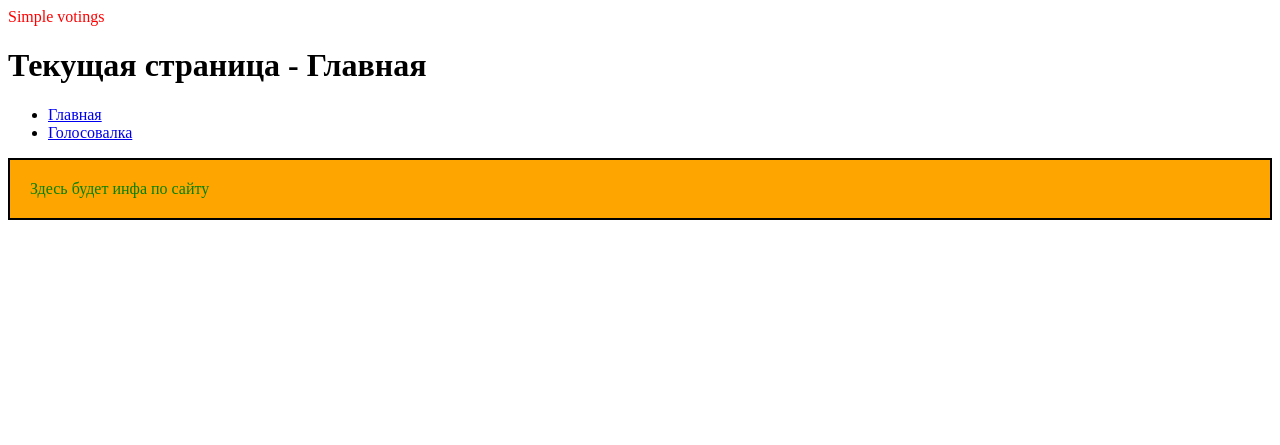
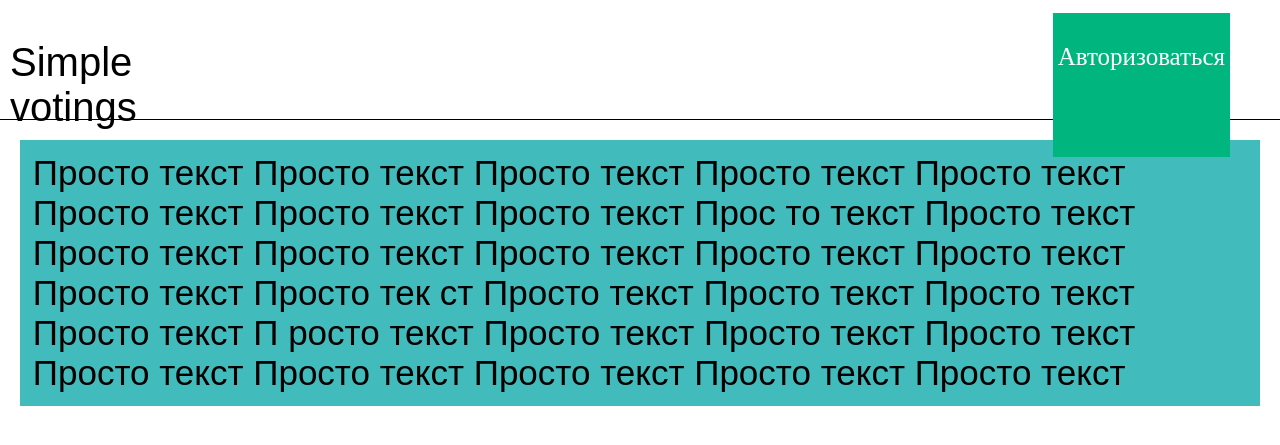
Before and after one commit to yy3art/simple_votings, a Django app: page / in a window 1280 px wide. Shown: the top 445 px of the page. Run offline with Django 5.2, Linux system fonts and the light colour scheme.

Commit message:
Test main screen design updated

```diff
--- /dev/null
+++ b/Simple_voting/Landing/static/Landing/css/style.css
@@ -0,0 +1,54 @@
+.info_block {
+    color: green;
+    padding: 20px;
+    background: orange;
+    border: 2px solid black;
+}
+
+* {
+    box-sizing: border-box;
+}
+
+.container {
+    display: flex;
+}
+
+.button {
+    background-color:rgb(0, 182, 127);
+    border: none;
+    color: white;
+    padding: 30px 5px;
+    text-align: center;
+    text-decoration: none;
+    display: inline-block;
+    font-size: 25px;
+    margin: 1% 50px 1% 70%;
+    cursor: pointer;
+}
+
+.name_block_text {
+    font-size: 40px;
+    padding: 0;
+    margin-left: 10px;
+    text-align: left;
+    font-family:Arial, Helvetica, sans-serif;
+}
+
+body {
+    margin: 0;
+    padding: 0;
+}
+
+header {
+    border-bottom: 1px solid black;
+    height: 120px;
+}
+
+.main_block {
+    margin: 20px 20px 20px 20px;
+    background-color: rgb(65, 187, 187);
+    text-align:left;
+    font-family:Arial, Helvetica, sans-serif;
+    font-size: 35px;
+    padding: 1%;
+}
--- a/Simple_voting/Landing/static/css/style.css
+++ /dev/null
@@ -1,11 +0,0 @@
-.info_block {
-    color: green;
-    padding: 20px;
-    background: orange;
-    border: 2px solid black;
-}
-
-.name_block {
-    top: 10px;
-    color: red;
-}
--- a/Simple_voting/Landing/templates/base_htmls/base.html
+++ b/Simple_voting/Landing/templates/base_htmls/base.html
@@ -3,18 +3,16 @@
 <head>
     <meta charset="UTF-8">
     <title>{{ page_name }}</title>
-    {% block additional_css %}
-    {% endblock %}
+    {% load static %}
+    <link rel="stylesheet" href="{% static 'Landing/css/style.css' %}">
 </head>
 <body>
     <header>
         {% include 'base_htmls/header.html'%}
     </header>
     <main>
-        {% include 'base_htmls/menu.html'%}
         {% block main %}
         {% endblock %}
-<!--        Здесь будет наполнение страницы-->
     </main>
     <footer>
 <!--        что-то-->
--- a/Simple_voting/Landing/templates/base_htmls/header.html
+++ b/Simple_voting/Landing/templates/base_htmls/header.html
@@ -1,3 +1,4 @@
-<div class="name_block">
-    Simple votings
+<div class="container">
+    <p class="name_block_text">Simple votings</p>
+    <a href="/auth/" class="button">Авторизоваться</a>
 </div>
--- a/Simple_voting/Landing/templates/index.html
+++ b/Simple_voting/Landing/templates/index.html
@@ -1,10 +1,13 @@
 {% extends 'base_htmls/base.html' %}
 
-{% load static %}
-
-{% block additional_css %}
-<link rel="stylesheet" href=" {% static 'css/style.css'%}">
+{% block main %}
+<div class="main_block">
+    Просто текст Просто текст Просто текст Просто текст
+    Просто текст Просто текст Просто текст Просто текст Прос
+    то текст Просто текст Просто текст Просто текст Просто
+     текст Просто текст Просто текст Просто текст Просто тек
+     ст Просто текст Просто текст Просто текст Просто текст П
+     росто текст Просто текст Просто текст Просто текст Просто
+     текст Просто текст Просто текст Просто текст Просто текст
+</div>
 {% endblock %}
-
-{% block main %}
-{% endblock %}
```
